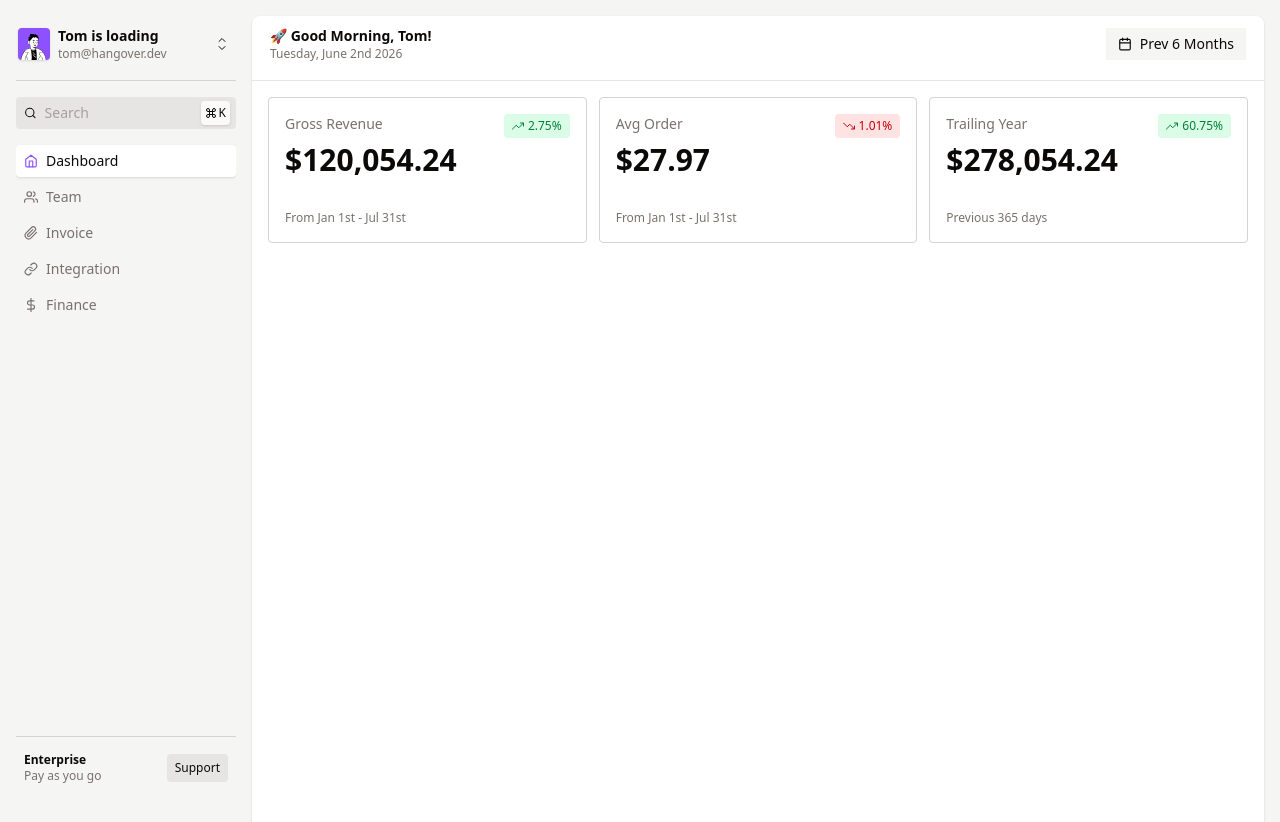
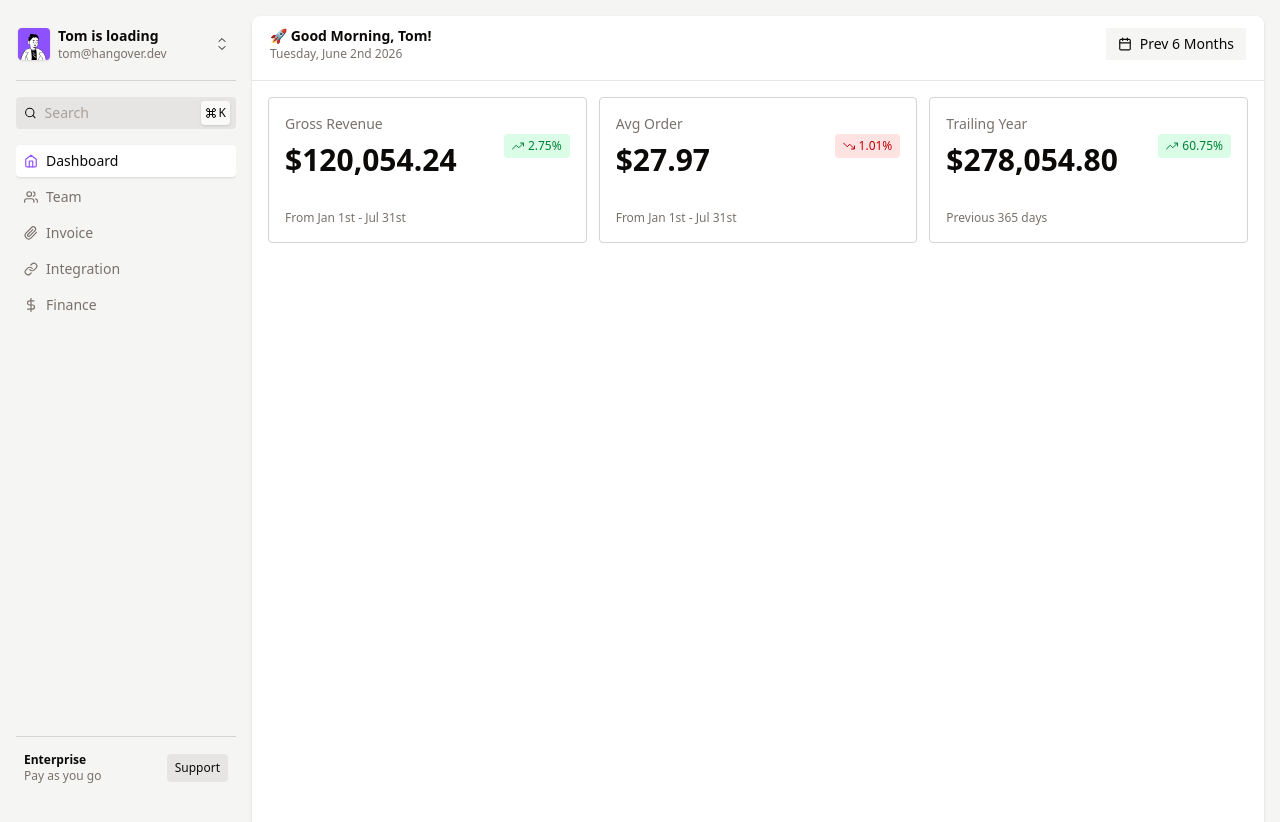
Before and after one commit to SabinTandukar/Dashboard, a Next.js app: page / in a window 1280 px wide. Shown: the top 822 px of the page. Built offline with nearby package versions, Linux system fonts and the light colour scheme.

Commit message:
Implemented grid layout and stat cards

```diff
--- a/components/Dashboard/Grid.tsx
+++ b/components/Dashboard/Grid.tsx
@@ -1,5 +1,6 @@
 import React from 'react'
 import StatCards from './StatCards'
+
 
 const Grid = () => {
     return (
--- a/components/Dashboard/StatCards.tsx
+++ b/components/Dashboard/StatCards.tsx
@@ -5,8 +5,8 @@ const StatCards = () => {
     return (
         <>
             <Card title='Gross Revenue' value='$120,054.24' pillText='2.75%' trend='up' period='From Jan 1st - Jul 31st' />
-            <Card title='Avg Order' value='$27.97 ' pillText='1.01%' trend='down' period='From Jan 1st - Jul 31st' />
-            <Card title='Trailing Year' value='$278,054.24' pillText='60.75%' trend='up' period='Previous 365 days' />
+            <Card title='Avg Order' value='$27.97' pillText='1.01%' trend='down' period='From Jan 1st - Jul 31st' />
+            <Card title='Trailing Year' value='$278,054.80' pillText='60.75%' trend='up' period='Previous 365 days' />
         </>
     )
 }
@@ -23,22 +23,16 @@ const Card = ({
     pillText: string;
     trend: "up" | "down";
     period: string;
-
 }) => {
     return (
         <div className='p-4 col-span-4 rounded border border-stone-300'>
-            <div className='flex mb-8 items-start justify-between'>
+            <div className="flex mb-8 items-center justify-between">
                 <div>
-                    <h3 className="text-stone-500 mb-2 text-sm">
-                        {title}
-                    </h3>
-                    <p className='text-3xl font-semibold'>
-                        {value}
-                    </p>
+                    <h3 className="text-stone-500 mb-2 text-sm">{title}</h3>
+                    <p className='text-3xl font-semibold'>{value}</p>
                 </div>
-                <span className={`text-xs flex items-center gap-1 font-medium px-2 py-1 rounded ${trend === 'up' ? "bg-green-100 text-green-700" : "bg-red-100 text-red-700"}`}>
-                    {trend === 'up' ? <FiTrendingUp /> : <FiTrendingDown />}
-                    {pillText}
+                <span className={`text-xs flex items-center gap-1 font-medium px-2 py-1 rounded ${trend == "up" ? "bg-green-100 text-green-700" : "bg-red-100 text-red-700"}`}>
+                    {trend === "up" ? <FiTrendingUp /> : <FiTrendingDown />} {pillText}
                 </span>
             </div>
             <p className='text-xs text-stone-500'>
@@ -48,5 +42,4 @@ const Card = ({
     )
 }
 
-
 export default StatCards
```
